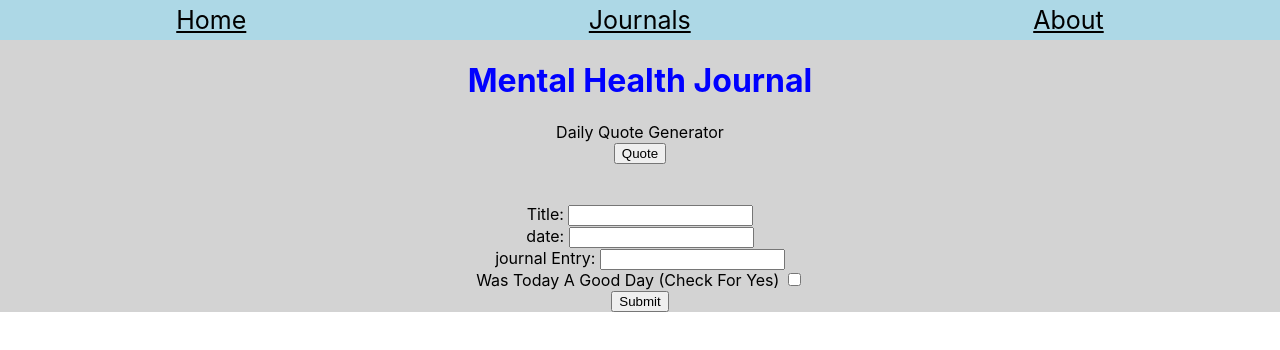
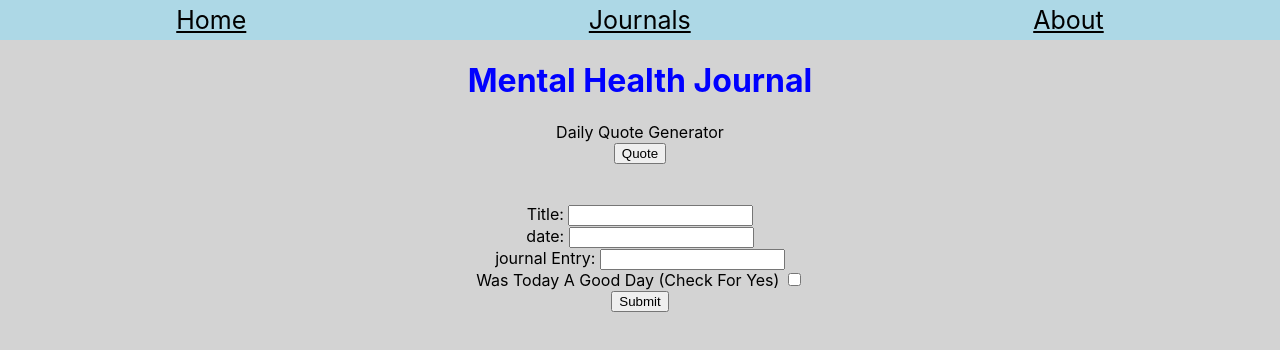
Before and after one commit to Reesejones1989/MHJournal-Frontend, a React (Create React App) app: page / in a window 1280 px wide. Shown: the top 350 px of the page. Built offline with nearby package versions, Linux system fonts and the light colour scheme.

Commit message:
preparing to send to render

```diff
--- a/src/App.css
+++ b/src/App.css
@@ -67,6 +67,11 @@ h1{
   /* opacity: 50%; */
 
 }
+
+#Home, #About{
+  height: 100vh;
+  background-color: lightgray;
+}
 #JournalForm{
   box-sizing: border-box;
 }
--- a/src/pages/About.jsx
+++ b/src/pages/About.jsx
@@ -3,7 +3,7 @@ import Nav from '../components/Nav'
 
 export default function About(props) {
   return (
-    <div>
+    <div id='About'>
         <Nav />
    <h3> This Application was created to have a safe space to submit periodic journal entries to track and view various feelings and states during the time
    </h3>
--- a/src/pages/Home.jsx
+++ b/src/pages/Home.jsx
@@ -44,7 +44,7 @@ export default function Home() {
     //     helper();
     // },[])
     return (
-        <div className=''>
+        <div id='Home'>
             <Nav/>
             <h1>Mental Health Journal</h1>
             {/* <h1>This is the Home Page
```
Also changed, not shown: 1 other file (tests, documents, lock files or other folders).
